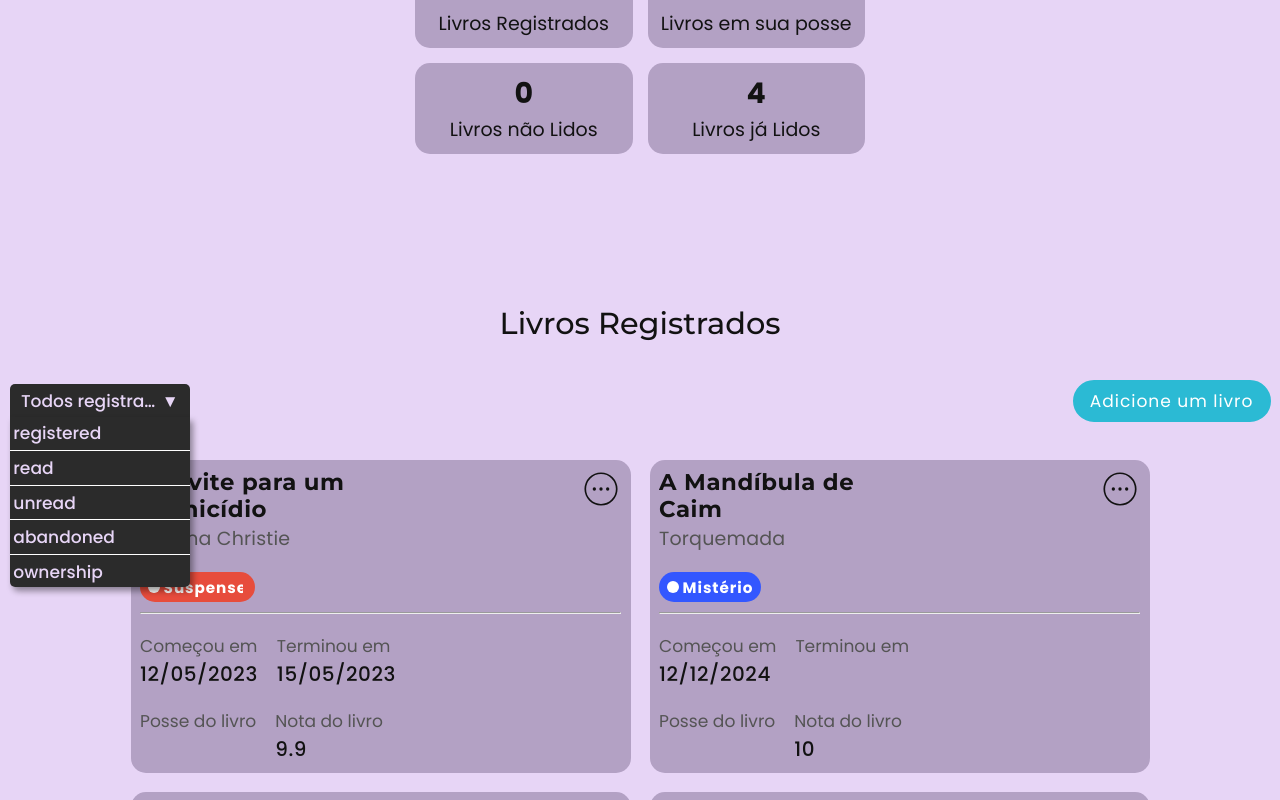
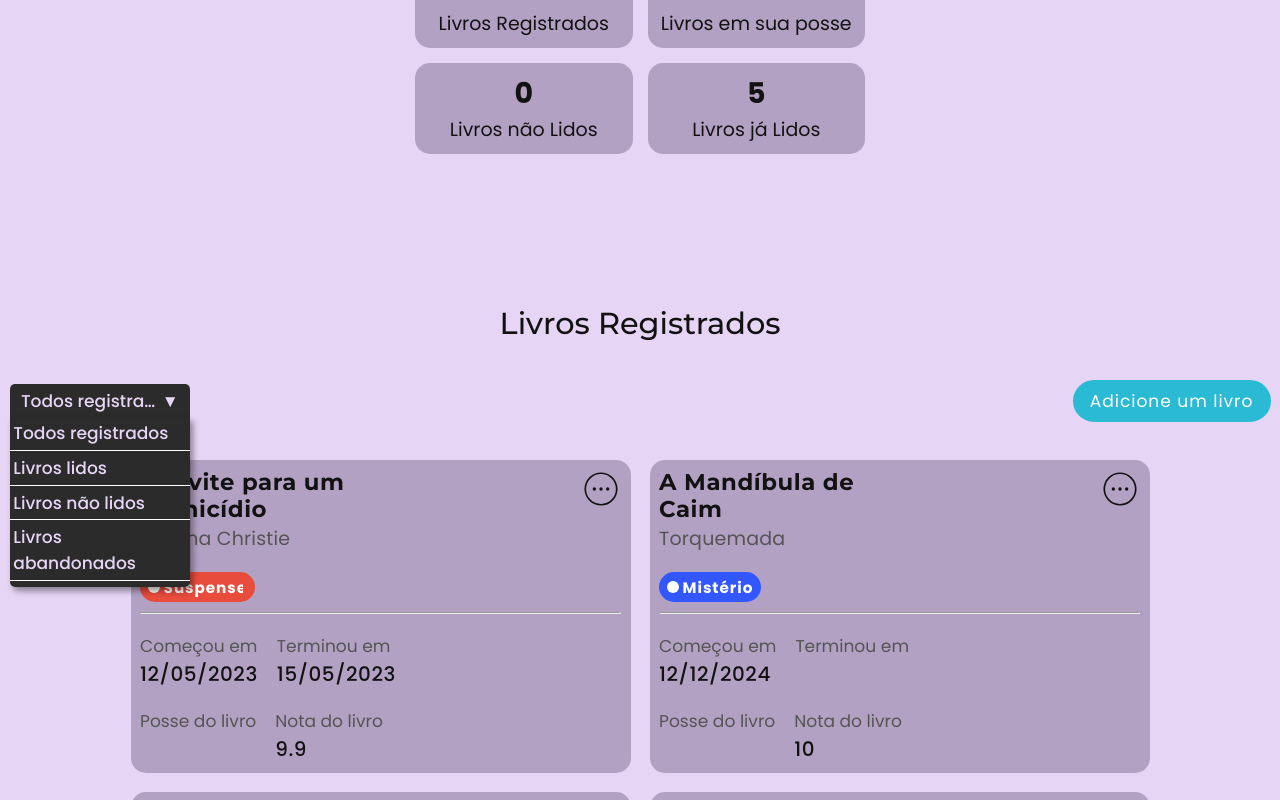
Before and after one commit to GabAlmeyda/litkeep, a React (Vite) app: page / in a window 1280 px wide. Both pictures are taken after a click on the button "Todos registrados". Shown: the part 743-1543 px from the top of the page. Built offline with nearby package versions, Linux system fonts and the light colour scheme; data requests are answered from the project's data file.

Commit message:
Dropdown: resolvido o bug de re-renders

```diff
--- a/server.json
+++ b/server.json
@@ -87,6 +87,39 @@
 			"ownership": false,
 			"startDate": "02/05/2020",
 			"endDate": ""
+		},
+		{
+			"id": 9,
+			"title": "A Mandíbula de Caim",
+			"author": "Torquemada",
+			"genre": "Mistério",
+			"rating": 10.0,
+			"status": "read",
+			"ownership": true,
+			"startDate": "12/12/2024",
+			"endDate": ""
+		},
+		{
+			"id": 10,
+			"title": "Os Testamentos",
+			"author": "Margaret Atwood",
+			"genre": "Drama",
+			"rating": "",
+			"status": "unred",
+			"ownership": true,
+			"startDate": "",
+			"endDate": ""
+		},
+		{
+			"id": 11,
+			"title": "a a a a a a a a a a a a a a a a a a a a a a a a a a a a a a a a a a a a a ",
+			"author": "Felipe Daielo",
+			"genre": "História",
+			"rating": "abandoned",
+			"status": "abandoned",
+			"ownership": false,
+			"startDate": "02/05/2020",
+			"endDate": ""
 		}
 	]
 }
--- a/src/components/form/Dropdown.jsx
+++ b/src/components/form/Dropdown.jsx
@@ -42,12 +42,7 @@ import styles from "./Dropdown.module.css";
  */
 function Dropdown({ optionsValues, handleSelect, name, value }) {
     const [isOpen, setIsOpen] = useState(false);
-    const [selected, setSelected] = useState(
-        value ||
-            (Array.isArray(optionsValues)
-                ? optionsValues[0]
-                : Object.values(optionsValues)[0])
-    );
+    const [selected, setSelected] = useState(value);
     const dropdownRef = useRef(null);
 
     // handles the click outside to close de dropdown
@@ -63,6 +58,8 @@ function Dropdown({ optionsValues, handleSelect, name, value }) {
             document.removeEventListener("mousedown", handleClickOutside);
     }, []);
 
+    // verifies if the provided 'optionsValues' is a valid type (array or object),
+    // then changes the first selected option to the first avaliabe option
     const isValidOptions =
         Array.isArray(optionsValues) ||
         (typeof optionsValues === "object" && optionsValues !== null);
@@ -71,21 +68,27 @@ function Dropdown({ optionsValues, handleSelect, name, value }) {
             `'${typeof optionsValues}' is a invalid type for the 'optionsValues' parameter. It should be an array or a object.`
         );
         return null;
+    } else {
+        !selected && setSelected(
+            Array.isArray(optionsValues)
+                ? optionsValues[0]
+                : Object.values(optionsValues)[0]
+        );
     }
 
-    const options = Array.isArray(optionsValues)
+    const dataValues = Array.isArray(optionsValues)
         ? optionsValues
         : Object.keys(optionsValues);
-    const dataValues = Array.isArray(optionsValues)
+    const options = Array.isArray(optionsValues)
         ? optionsValues
         : Object.values(optionsValues);
 
-    const handleClick = (option) => {
+    const handleClick = (option, index) => {
         setSelected(option);
         setIsOpen(false);
 
-        const selectedOption = dataValues[options.indexOf(option)];
-        handleSelect(name, selectedOption);
+        const selectedDataValue = dataValues[index];
+        handleSelect(name, selectedDataValue);
     };
 
     const handleKeyDown = (e) => {
@@ -139,7 +142,7 @@ function Dropdown({ optionsValues, handleSelect, name, value }) {
             >
                 {options.map((option, index) => (
                     <li
-                        onClick={() => handleClick(option)}
+                        onClick={() => handleClick(option, index)}
                         onKeyDown={handleKeyDown}
                         data-value={dataValues[index]}
                         id={`dropdown-option-${option}`}
--- a/src/pages/Database/BookForm.jsx
+++ b/src/pages/Database/BookForm.jsx
@@ -1,6 +1,6 @@
-import { useState } from "react";
+import PropTypes from "prop-types";
 
-import { genreColorsMap } from "../../utils/constants/books";
+import { bookShapeType } from "../../utils/propTypes/propTypes";
 
 import styles from "./BookForm.module.css";
 
@@ -8,20 +8,9 @@ import Input from "../../components/form/Input";
 import TextArea from "../../components/form/TextArea";
 import Dropdown from "../../components/form/Dropdown";
 
-function BookForm() {
-    const [bookData, setBookData] = useState({
-        title: "",
-        author: "",
-        genre: Object.keys(genreColorsMap)[0],
-        rating: "",
-        status: "",
-        ownership: "",
-        startDate: "",
-        endDate: "",
-    });
-
-    const handleChange = (name, value) => {
-        setBookData((prevData) => ({ ...prevData, [name]: value }));
+function BookForm({bookData, dropdownOptions, handleChange}) {
+    const handleFieldChange = (name, value) => {
+        handleChange(name, value);
     };
 
     return (
@@ -33,7 +22,7 @@ function BookForm() {
                 type="text"
                 placeholder="Nome do livro"
                 handleChange={(e) =>
-                    handleChange(e.target.name, e.target.value)
+                    handleFieldChange(e.target.name, e.target.value)
                 }
                 name="title"
                 value={bookData.title}
@@ -42,14 +31,14 @@ function BookForm() {
                 type="text"
                 placeholder="Nome do autor"
                 handleChange={(e) =>
-                    handleChange(e.target.name, e.target.value)
+                    handleFieldChange(e.target.name, e.target.value)
                 }
                 name="author"
                 value={bookData.author}
             />
             <Dropdown
-                optionsValues={Object.keys(genreColorsMap)}
-                handleSelect={(name, option) => handleChange(name, option)}
+                optionsValues={dropdownOptions}
+                handleSelect={(name, option) => handleFieldChange(name, option)}
                 name="genre"
                 value={bookData.genre}
             />
@@ -57,7 +46,7 @@ function BookForm() {
                 type="text"
                 placeholder="Início da leitura"
                 handleChange={(e) =>
-                    handleChange(e.target.name, e.target.value)
+                    handleFieldChange(e.target.name, e.target.value)
                 }
                 name="startDate"
                 value={bookData.startDate}
@@ -66,7 +55,7 @@ function BookForm() {
                 type="text"
                 placeholder="Fim da leitura"
                 handleChange={(e) =>
-                    handleChange(e.target.name, e.target.value)
+                    handleFieldChange(e.target.name, e.target.value)
                 }
                 name="endDate"
                 value={bookData.endDate}
@@ -75,7 +64,7 @@ function BookForm() {
                 type="text"
                 placeholder="Nota"
                 handleChange={(e) =>
-                    handleChange(e.target.name, e.target.value)
+                    handleFieldChange(e.target.name, e.target.value)
                 }
                 name="rating"
                 value={bookData.rating}
@@ -84,7 +73,7 @@ function BookForm() {
                 type="text"
                 placeholder="Posse do livro"
                 handleChange={(e) =>
-                    handleChange(e.target.name, e.target.value)
+                    handleFieldChange(e.target.name, e.target.value)
                 }
                 name="ownership"
                 value={bookData.ownership}
@@ -92,7 +81,7 @@ function BookForm() {
 
             <TextArea
                 handleChange={(e) =>
-                    handleChange(e.target.name, e.target.value)
+                    handleFieldChange(e.target.name, e.target.value)
                 }
                 name="description"
                 value={bookData.description}
@@ -101,4 +90,11 @@ function BookForm() {
     );
 }
 
+BookForm.propTypes = {
+    bookData: PropTypes.shape(bookShapeType).isRequired,
+    dropdownOptions: PropTypes.oneOf([PropTypes.array, PropTypes.object])
+        .isRequired,
+    handleChange: PropTypes.func.isRequired,
+};
+
 export default BookForm;
--- a/src/pages/Database/BookTable.jsx
+++ b/src/pages/Database/BookTable.jsx
@@ -3,11 +3,14 @@ import { bookShapeType } from "../../utils/propTypes/propTypes";
 
 import styles from "./BookTable.module.css";
 
+const regex = /^(\d+(\.\d+)?)(px|rem|em|%|vw|vh)$/;
+
 function BookTable({ headings, bookArray, dataWidth = "100px" }) {
-    if (!/^\d+px$/.test(dataWidth)) {
+    if (!regex.test(dataWidth)) {
         console.warn(
             `Invalid measure '${dataWidth}' received in 'BookTable' component. defaulting to '100px'.`
         );
+        dataWidth = "100px";
     }
 
     const headingTitles = Object.values(headings);
--- a/src/pages/Database/BookTable.module.css
+++ b/src/pages/Database/BookTable.module.css
@@ -1,15 +1,20 @@
 .tableContainer {
+    overflow: auto;
+
     width: calc(100% + .5rem);
-    max-width: calc(100% + .5rem);
-    overflow-x: auto;
+    height: 20rem;
 
     padding-bottom: .5rem;
+    border-radius: 10px;
 }
 
 .table {
+    position: relative;
+    overflow: hidden;
     table-layout: fixed;
 
     border-radius: 10px;
+    border-spacing: 0;
     border-collapse: collapse;
 
     background-color: var(--alt-background-color);
@@ -28,7 +33,13 @@
     white-space: nowrap;
 }
 
+.table__headRow {
+    position: sticky;
+    top: 0;
+}
+
 .table__headRow th {
+    text-align: left;
     border-right: 1px solid var(--alt-background-color);
 
     background-color: var(--contrast-color);
--- a/src/pages/Database/DataBasePage.jsx
+++ b/src/pages/Database/DataBasePage.jsx
@@ -1,12 +1,14 @@
-import { useEffect } from "react";
+import { useEffect, useState } from "react";
 
-import useBookStore, { useInitializeBooks } from '../../stores/bookStore';
+import useBookStore, { useInitializeBooks } from "../../stores/bookStore";
+import { genreColorsMap } from "../../utils/constants/books";
 
 import styles from "./DataBasePage.module.css";
 
 import Header from "../../components/layout/Header";
+
 import BookForm from "./BookForm";
-import BookTable from './BookTable';
+import BookTable from "./BookTable";
 
 const metaTags = [
     {
@@ -26,9 +28,21 @@ const headingsMap = {
     startDate: "Início da leitura",
     endDate: "Fim da leitura",
 };
+const genreOptions = Object.keys(genreColorsMap);
 
-function DataBasePage () {
+function DataBasePage() {
     const { books } = useBookStore((state) => state);
+    const [bookData, setBookData] = useState({
+        title: "",
+        author: "",
+        genre: genreOptions[0],
+        rating: "",
+        status: "",
+        ownership: "",
+        startDate: "",
+        endDate: "",
+    });
+
     useInitializeBooks();
 
     // Updates the <meta> tags
@@ -48,23 +62,27 @@ function DataBasePage () {
         });
     }, []);
 
+    const handleChange = (name, value) => {
+        setBookData((prevData) => ({ ...prevData, [name]: value }));
+    };
+
     return (
         <>
             <Header />
 
             <main>
                 <section className={styles.form}>
+                    <hr />
+
+                    <BookForm
+                        bookData={bookData}
+                        dropdownOptions={genreOptions}
+                        handleChange={handleChange}
+                    />
 
                     <hr />
 
-                    <BookForm />
-
-                    <hr />
-
-                    <BookTable
-                        headings={headingsMap }
-                        bookArray={books}
-                    />
+                    <BookTable headings={headingsMap} bookArray={books} />
                 </section>
             </main>
         </>
--- a/src/pages/Homepage/Homepage.jsx
+++ b/src/pages/Homepage/Homepage.jsx
@@ -2,7 +2,6 @@ import { useEffect, useState } from "react";
 
 import { getWebsitePaths } from "../../utils/constants/paths";
 import useWindowSize from "../../utils/hooks/useWindowSize";
-
 import useBookStore, { useInitializeBooks } from "../../stores/bookStore";
 
 import styles from "./Homepage.module.css";
@@ -103,6 +102,17 @@ function Homepage() {
         });
     }, []);
 
+    // Handle error: early return to stop rendering the rest of the component
+    if (fetchStatus === "error") {
+        return (
+            <>
+                <Header />
+
+                <ServerErrorScreen />
+            </>
+        );
+    }
+
     const handleFilterBooks = (_, dataValue) => {
         switch (dataValue) {
             case "ownership":
@@ -123,17 +133,6 @@ function Homepage() {
                 );
         }
     };
-
-    // Handle error: early return to stop rendering the rest of the component
-    if (fetchStatus === "error") {
-        return (
-            <>
-                <Header />
-
-                <ServerErrorScreen />
-            </>
-        );
-    }
 
     return (
         <>
```
